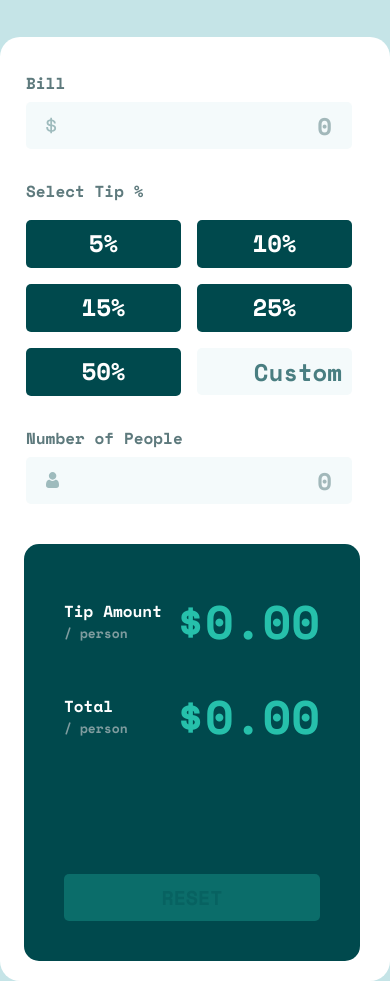
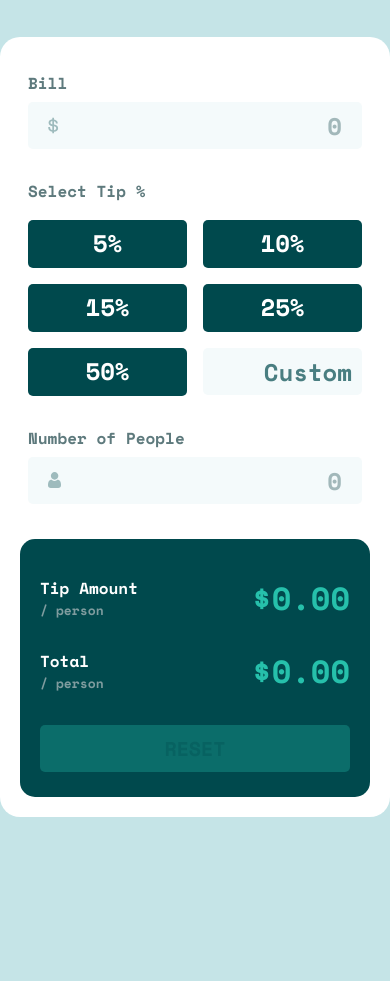
Before and after one commit to telsabate-hub/tip-calculator-app, a plain HTML site: page index.html in a window 390 px wide. Shown: the part 109-1090 px from the top of the page. After the commit the page ends 926 px from the top, so only its background shows below. Drawn offline with nearby package versions, Linux system fonts and the light colour scheme.

Commit message:
Fixed styles in smaller screens.

```diff
--- a/js/main.js
+++ b/js/main.js
@@ -227,6 +227,7 @@ function toggleResetButton(){
 }
 
 function clearAllFields(){
+    clearComputedValues();
     clearSelectedTip();
 
     for( let i=0; i < inputElemIDs.length; i++ ){
--- a/scss/_mobile.scss
+++ b/scss/_mobile.scss
@@ -1,4 +1,19 @@
-@media screen and (max-width: 430px){
+@media screen and (max-width: 950px){
+    article {
+        padding: 20px;
+    }
+
+    form {
+        width: 47%;
+    }
+
+    .tip-container {
+        padding: 35px 20px 25px;
+        width: 50%;
+    }
+}
+
+@media screen and (max-width: 711px){
     main {
         padding-top: 50px;
         padding-bottom: 0px;
@@ -8,14 +23,13 @@
         display: block;
         margin-top: 40px;
         margin-bottom: 0px;
-        // padding: 20px 32px;
-        padding: 20px 30px 20px 24px;
+        padding: 20px;
     }
 
     form {
         width: 100%;
-        margin-bottom: 40px;
-        padding-left: 2px;
+        margin-bottom: 35px;
+        padding-left: 8px;
         padding-right: 8px;
     }
 
@@ -33,5 +47,14 @@
 
     .tip-container {
         width: 100%;
+        padding: 35px 20px 25px;
+    }
+
+    .amount-container p {
+        font-size: 2rem;
+    }
+
+    .reset-button {
+        margin-top: 30px;
     }
 }
```
Also changed, not shown: scss/main.scss (+0 -9 lines), css/main.css.
